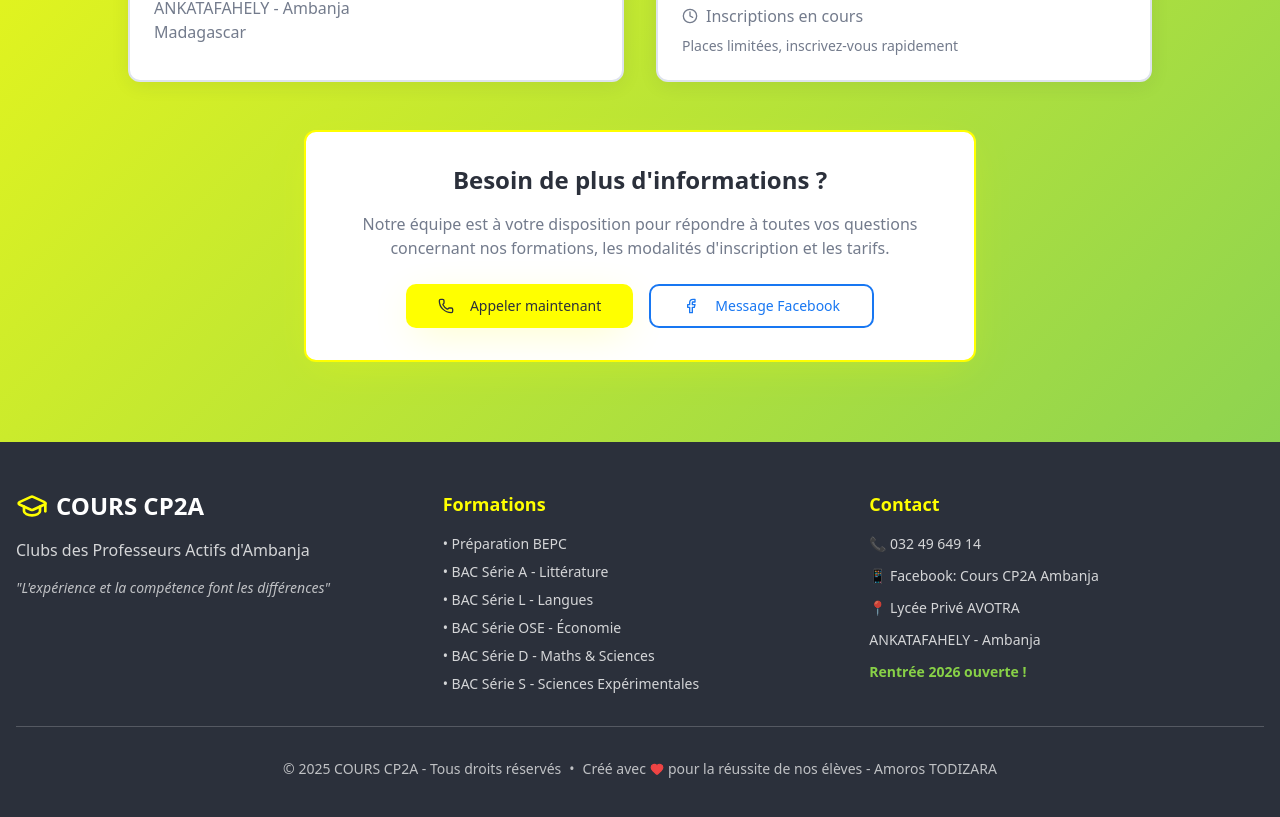
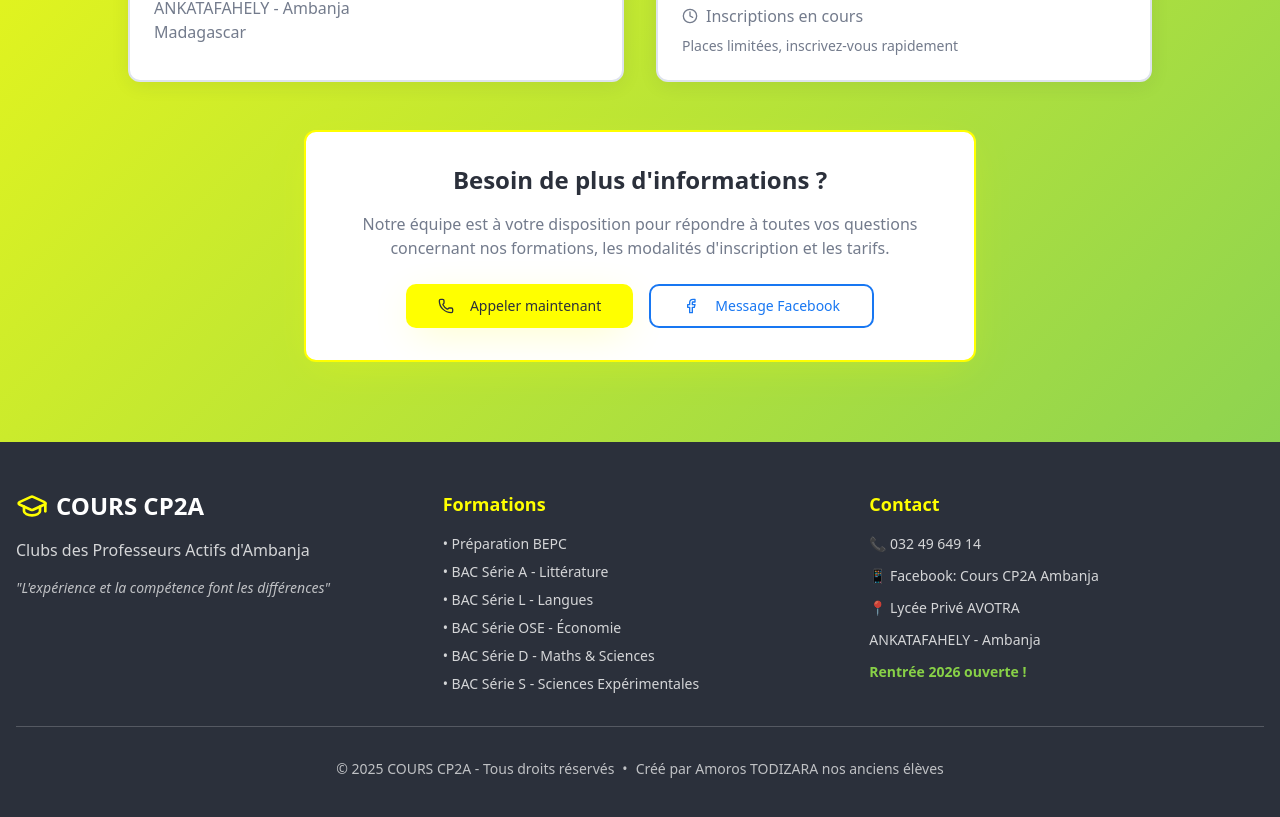
Before and after one commit to amorostodizara/cpaa-ambanja, a React (Vite) app: page / in a window 1280 px wide. Shown: the part 4298-5115 px from the top of the page. Built offline with nearby package versions, Linux system fonts and the light colour scheme; the HTML template or start-up script is replaced by a standard one.

Commit message:
Four commit

```diff
--- a/src/components/Footer.tsx
+++ b/src/components/Footer.tsx
@@ -1,4 +1,4 @@
-import { GraduationCap, Heart } from "lucide-react";
+import { GraduationCap } from "lucide-react";
 
 const Footer = () => {
   return (
@@ -49,9 +49,7 @@ const Footer = () => {
             © {new Date().getFullYear()} COURS CP2A - Tous droits réservés
             <span className="hidden sm:inline">•</span>
             <span className="flex items-center gap-1">
-              Créé avec{" "}
-              <Heart className="text-red-500" size={14} fill="currentColor" />{" "}
-              pour la réussite de nos élèves - Amoros TODIZARA
+              Créé par Amoros TODIZARA nos anciens élèves
             </span>
           </p>
         </div>
```
